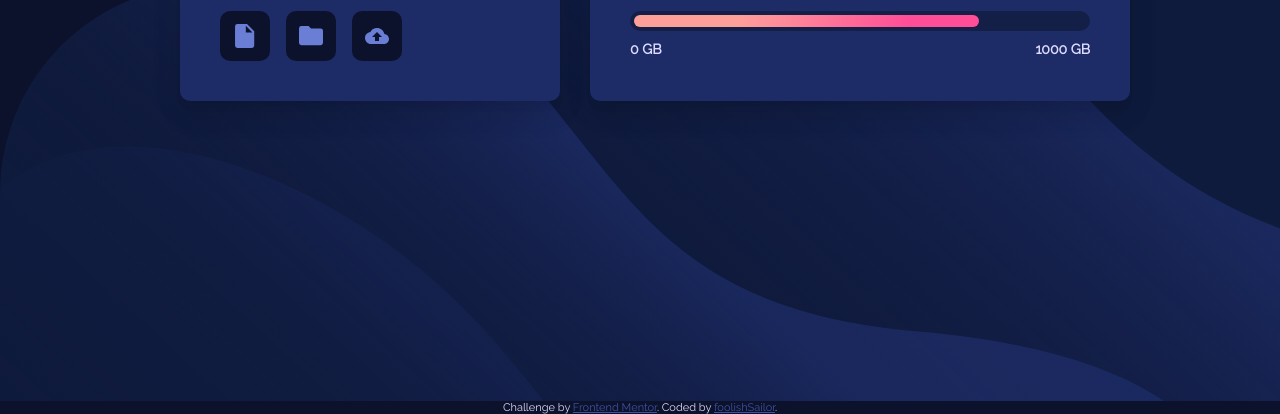
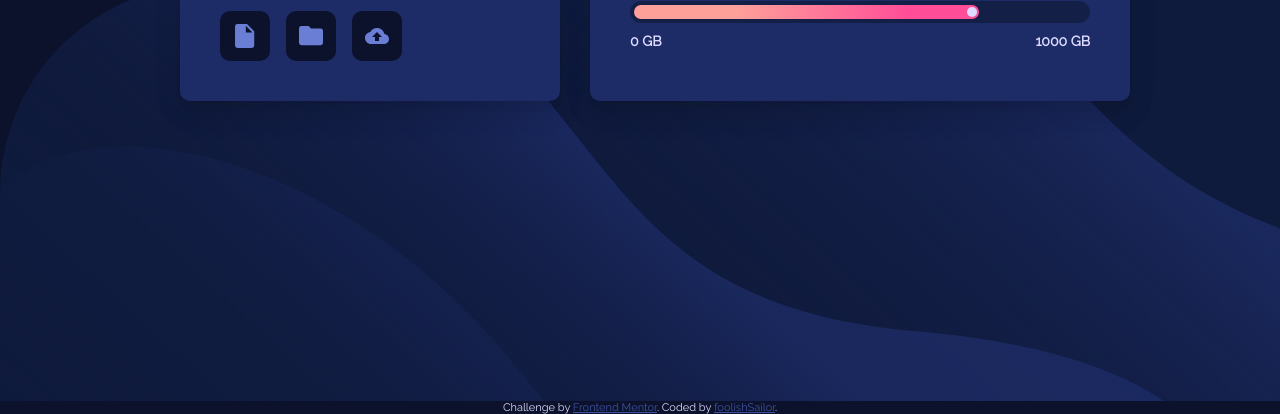
Before and after one commit to foolishsailor/fylo-data-storage-component-master, a plain HTML site: page index.html in a window 1280 px wide. Shown: the part 399-813 px from the top of the page. Drawn offline with Linux system fonts and the light colour scheme.

Commit message:
Project Complete

```diff
--- a/index.html
+++ b/index.html
@@ -51,7 +51,9 @@
             You’ve used <strong>815 GB</strong> of your storage
             <div class="Storage__gauge">
               <div class="Storage__progress_bar_container">
-                <div class="Storage__progress_bar"></div>
+                <div class="Storage__progress_bar">
+                  <div class="Storage__progress_bar_indicator"></div>
+                </div>
               </div>
               <strong>0 GB <span class="right">1000 GB</span></strong>
             </div>
--- a/index.scss
+++ b/index.scss
@@ -95,7 +95,7 @@ body {
 .Storage__meter_inner_container {
   position: relative;
   width: 100%;
-  height: 160px;
+  height: 170px;
   box-sizing: border-box;
   background-color: $dark_blue;
   box-shadow: $box-shadow-16dp;
@@ -114,22 +114,32 @@ body {
   margin: 10px 0px;
   width: 100%;
   background-color: rgba(0, 0, 0, 0.3);
-  border-radius: 20px;
-  height: 20px;
+  border-radius: 22px;
+  height: 22px;
 }
 
 .Storage__progress_bar {
   position: relative;
   align-self: center;
   left: 4px;
-  height: 12px;
+  height: 14px;
   width: 75%;
-  border-radius: 12px;
+  border-radius: 14px;
   background: linear-gradient(
     90deg,
     rgb(254, 160, 154) 30%,
     rgb(255, 77, 151) 80%
   );
+}
+
+.Storage__progress_bar_indicator {
+  position: absolute;
+  width: 10px;
+  height: 10px;
+  top: 2px;
+  right: 2px;
+  border-radius: 50%;
+  background-color: $pale_blue;
 }
 
 .Storage__pop_over {
@@ -147,7 +157,7 @@ body {
 
   @media (max-width: 775px) {
     right: 100px;
-    top: 120px;
+    top: 135px;
   }
 }
 
```
Also changed, not shown: index.css, 1 other file.
